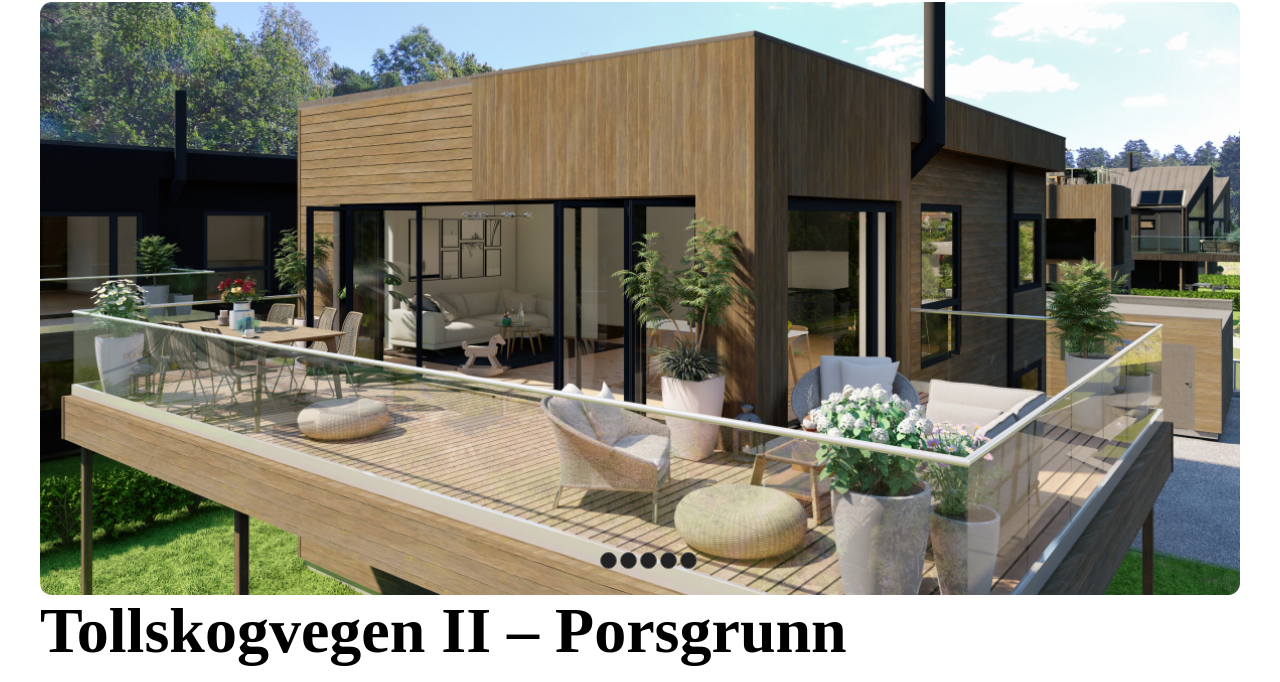
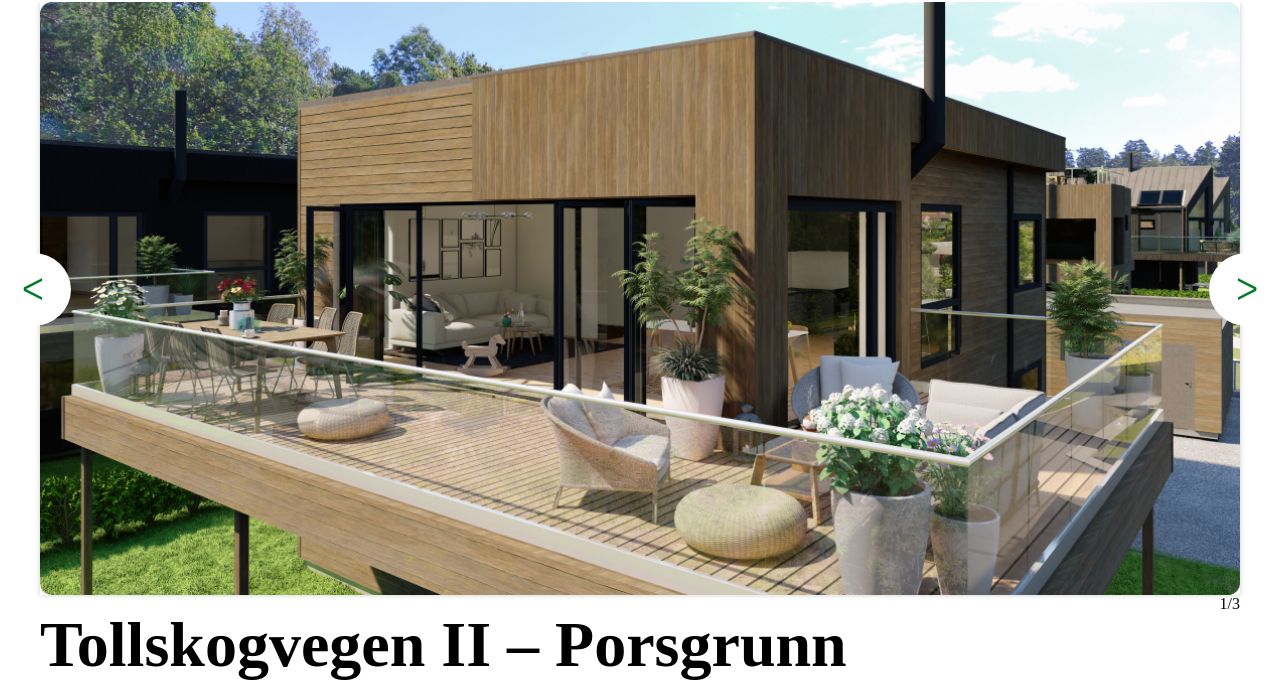
Before and after one commit to yeliseyeva/Odin, a plain HTML site: page projectCard.html in a window 1280 px wide. Shown: the part 128-810 px from the top of the page. Drawn offline with Linux system fonts and the light colour scheme.

Commit message:
carousel

```diff
--- /dev/null
+++ b/js/carousel.js
@@ -0,0 +1,57 @@
+let prev = document.querySelector('.prev');
+let next = document.querySelector('.next');
+let imgs = document.querySelectorAll('.carousel-img');
+let dots = document.querySelectorAll('.dot');
+let captions = document.querySelectorAll('.carousel-caption')
+let totalImgs = imgs.length;
+let imgPosition = 0;
+
+// Event Listeners
+next.addEventListener('click', nextImg);
+prev.addEventListener('click', prevImg);
+
+// Update Position
+function updatePosition (){
+//   Images
+  for(let img of imgs){
+    img.classList.remove('visible');
+    img.classList.add('hidden');
+  }
+  imgs[imgPosition].classList.remove('hidden');
+  imgs[imgPosition].classList.add('visible')
+
+//   Captions
+  for (let caption of captions) {
+      caption.classList.remove('visible');
+      caption.classList.add('hidden');
+  }
+    captions[imgPosition].classList.remove('hidden');
+    captions[imgPosition].classList.add('visible')
+}
+
+// Next Img
+function nextImg(){
+  if (imgPosition === totalImgs -1){
+        imgPosition = 0;
+    } else{
+        imgPosition++;
+    }
+    updatePosition();
+}
+//Previous Image
+function prevImg(){
+  if (imgPosition === 0){
+        imgPosition = totalImgs-1;
+    } else{
+        imgPosition--;
+    }
+    updatePosition();
+}
+
+// Dot Position
+dots.forEach((dot, dotPosition) => {
+  dot.addEventListener("click", () => {
+    imgPosition = dotPosition
+    updatePosition(dotPosition)
+  })
+})
--- a/projectCard.html
+++ b/projectCard.html
@@ -44,7 +44,7 @@
 
     <div class="options-conteiner">
       <div class="conteiner">
-        <div class="carousel">
+        <!-- <div class="carousel">
           <div id="slider-wrapper">
             <input type="radio" id="button-1" name="buttons" checked="checked" />
             <label for="button-1"></label>
@@ -77,7 +77,23 @@
               </ul>
             </div>
           </div>
+        </div> -->
+
+        <div class="carousel-container">
+          <div class="carousel-imgs">
+          <img src="./img/carouselPhoto1.png" class="carousel-img visible"/>
+          <img src="./img/about-apartment.png" class="carousel-img  hidden"/>
+          <img src="./img/about-teracce.png" class="carousel-img  hidden"/>
+          </div>
+            <a class="prev arrow">&#5176;</a>
+            <a class="next arrow">&#5171;</a>
+
         </div>
+        <div class="carousel-captions">
+          <p class="carousel-caption visible">1/3</p>
+          <p class="carousel-caption hidden">2/3</p>
+          <p class="carousel-caption hidden">3/3</p>
+          </div>
         <h1 class="main-title">Tollskogvegen II – Porsgrunn</h1>
 
 
@@ -329,5 +345,6 @@
       </div>
     </footer>
     <script src="./js/menuButton.js"></script>
+    <script src="./js/carousel.js"></script>
   </body>
 </html>
--- a/sass/contacts/contacts.scss
+++ b/sass/contacts/contacts.scss
@@ -73,6 +73,10 @@
     object-fit: cover;
     border-radius: 12px;
    }
+
+   .persons-item:not(:last-child){
+      margin-bottom: 40px;
+   }
 }
 
 .persons-item>.persons-name{
@@ -80,6 +84,7 @@
     margin-bottom: 11px;
 
     font-size: 20px;
+    line-height: 1;
 }
 
 .persons-phone{
@@ -92,6 +97,12 @@
      grid-area: 2/2/3/3;
 
      margin-top: 63px;
+ }
+
+ @media screen and (max-width: 767px) {
+   .contacts__form{
+      margin-top: 40px;
+   }
  }
 
  .contacts__form-title{
@@ -208,3 +219,9 @@ text-align: center;
  .contacts__form-button{
     margin-top: 41px;
  }
+
+@media screen and (max-width: 767px) {
+   .contacts__partners{
+      display: none;
+   }
+}
--- a/sass/projectsPage/carousel.scss
+++ b/sass/projectsPage/carousel.scss
@@ -1,78 +1,49 @@
-#slider-wrapper {
-      display: block;
-      min-height: 100px;
-      margin: auto;
-      position: relative;
+
+
+  .carousel-container{
+    position:relative;
   }
-  #slider {
-      width: 100%;
-      height: 100%;
-      overflow: hidden;
-      position: relative;
-      border-radius: 3px;
+  .carousel-container{
+    box-shadow: 0 0 5px rgb(204,204,204);;
   }
-  #slider>ul {
-      list-style: none;
-      height: 100%;
-      width: 500%;
-      overflow: hidden;
-      position: relative;
-      left: 0px;
-      -webkit-transition: left .5s;
-      -moz-transition: left .5s;
-      -o-transition: left .5s;
-      transition: left .5s;
+  .carousel-container img{
+  border-radius:.5em;
   }
-  #slider>ul>li {
-      width: 20%;
-      float: left;
-      position: relative;
+  .hidden{
+    display:none;
   }
-  #slider>ul>li p {
-      padding: 10px;
+  .visible{
+    display:block;
+  }
+  .arrow{
+    display:inline;
   }
 
-  #slider>ul>li>img {
-      margin: auto;
-      width: 100%;
+  .prev, .arrow{
+   cursor: pointer;
+    position: absolute;
+    top: 50%;
+    width: auto;
+    margin: -1.5em -1.5em 0 -1.5em;
+
+    padding: 19px 27px;
+    color: #007B25;
+
+    font-size: 30px;
+    transition: 0.3s ease;
+    border-radius: 50%;
+    user-select: none;
+    background-color:#fff;
+    border-color: #fff;
   }
-  #slider-wrapper input[type=radio] {
-      position: absolute;
-      left: 50%;
-      bottom: 15px;
-      z-index: 100;
-      visibility: hidden;
+  .next {
+    right:0 ;
   }
-  #slider-wrapper label {
-      position: absolute;
-      left: 50%;
-      bottom: 30px;
-      z-index: 1;
-      width: 15px;
-      height: 15px;
-      background: #222;
-      cursor: pointer;
-      -webkit-transition: background-color .5s;
-      -moz-transition: background-color .5s;
-      -o-transition: background-color .5s;
-      transition: background-color .5s;
-      border-radius: 50px;
-      border: 1px solid #6b6969;
+  .prev:hover, .next:hover{
+    box-shadow: 0 0 5px #fff;
+    border:1px solid #fff;
   }
 
-  #slider-wrapper #button-1:checked~label[for=button-1] { background: rgba($color: #fff, $alpha: 0.1); }
-  #slider-wrapper #button-2:checked~label[for=button-2] { background: #888; }
-  #slider-wrapper #button-3:checked~label[for=button-3] { background: #888; }
-  #slider-wrapper #button-4:checked~label[for=button-4] { background: #888; }
-  #slider-wrapper #button-5:checked~label[for=button-5] { background: #888; }
-
-  #slider-wrapper label[for=button-1] { margin-left: -40px }
-  #slider-wrapper label[for=button-2] { margin-left: -20px }
-  #slider-wrapper label[for=button-4] { margin-left: 20px }
-  #slider-wrapper label[for=button-5] { margin-left: 40px }
-
-  #slider-wrapper #button-1:checked~#slider>ul { left: 0 }
-  #slider-wrapper #button-2:checked~#slider>ul { left: -100% }
-  #slider-wrapper #button-3:checked~#slider>ul { left: -200% }
-  #slider-wrapper #button-4:checked~#slider>ul { left: -300% }
-  #slider-wrapper #button-5:checked~#slider>ul { left: -400% }
+  .carousel-caption{
+    text-align: end;
+  }
--- a/sass/projectsPage/projectsCard.scss
+++ b/sass/projectsPage/projectsCard.scss
@@ -1,4 +1,5 @@
 .options-conteiner{
+    padding-top: 130px;
     background-color: #fff;
     width: 100%;
 }
```
Also changed, not shown: contacts.html (+1 -1 lines), css/carousel.css, css/contacts.css, css/main.css, css/projectsCard.css, dist/css/carousel.min.css, dist/css/contacts.min.css, dist/css/main.min.css, dist/css/projectsCard.min.css, 8 other files.
